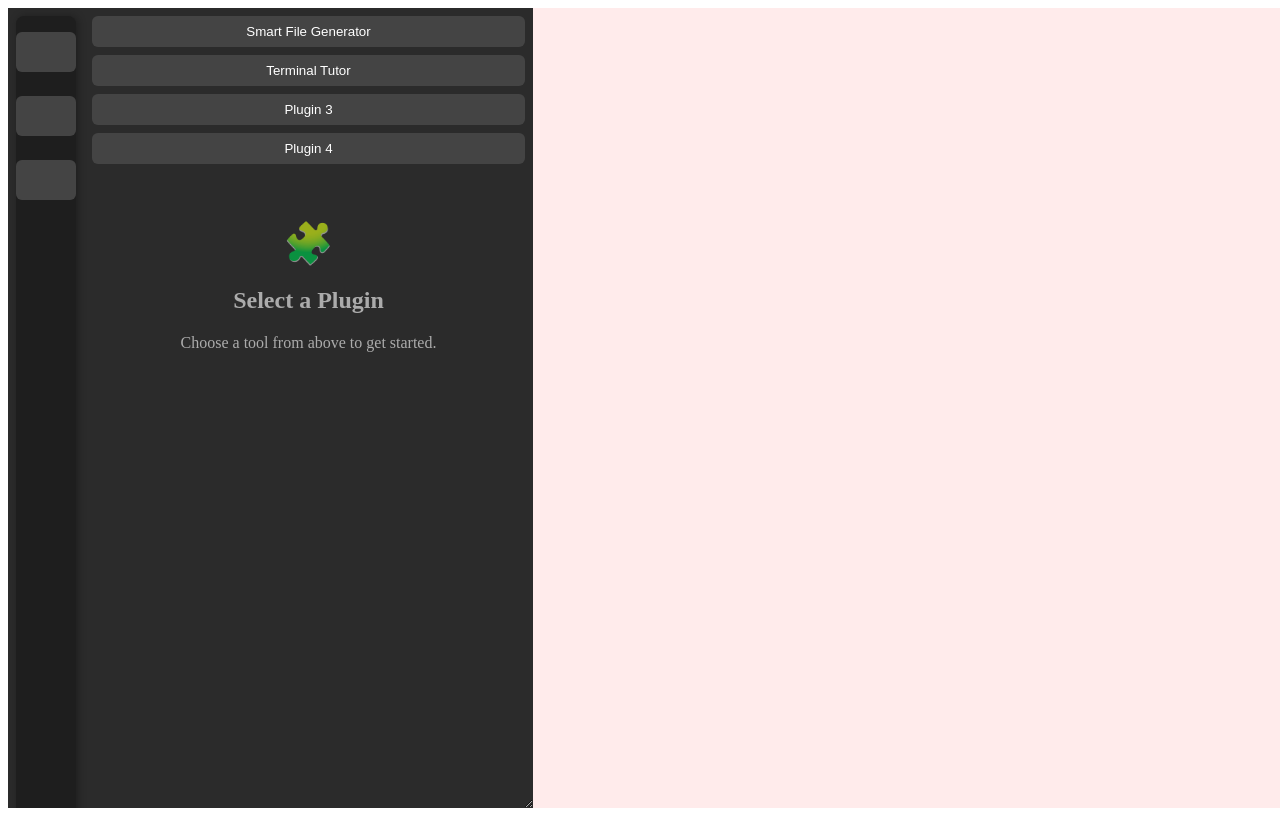
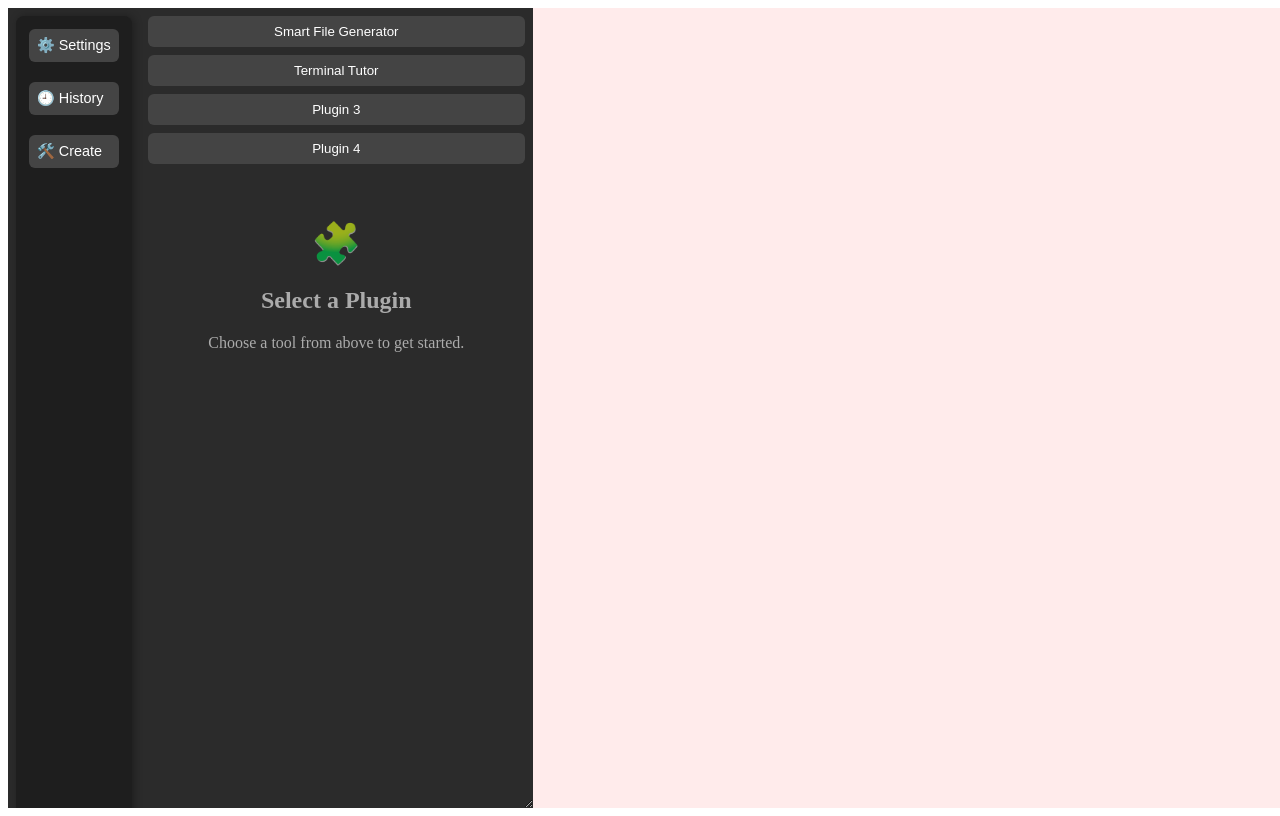
Before and after one commit to ochoafelix729/terminal-desktop, a React (Create React App) app in the folder frontend/: page /home in a window 1280 px wide. Built offline with nearby package versions, Linux system fonts and the light colour scheme.

Commit message:
created left navigation sidebar for Settings, History, and Create pages

```diff
--- a/frontend/src/App.js
+++ b/frontend/src/App.js
@@ -2,7 +2,9 @@ import { BrowserRouter as Router, Routes, Route } from "react-router-dom";
 import HomeLayout from "./layouts/HomeLayout";
 import SignUp from "./pages/SignUp";
 import SignIn from "./pages/SignIn";
-import Account from "./pages/Account";
+import Settings from "./pages/Settings";
+import History from "./pages/History";
+import Create from "./pages/Create";
 
 const App = () => {
   return (
@@ -12,7 +14,9 @@ const App = () => {
         <Route path="/signin" element={<SignIn />} />
         <Route path="/signup" element={<SignUp />} />
         <Route path="/home" element={<HomeLayout />} />
-        <Route path="/account" element={<Account />} />
+        <Route path="/settings" element={<Settings />} />
+        <Route path="/history" element={<History />} />
+        <Route path="/create" element={<Create />} />
       </Routes>
     </Router>
   );
--- a/frontend/src/components/LeftSideBar.css
+++ b/frontend/src/components/LeftSideBar.css
@@ -1,41 +1,51 @@
+/* Sidebar container that auto-adjusts its width if content overflows */
 .left-sidebar-nav {
-    width: 60px;
-    height: 100%;
-    display: flex;
-    flex-direction: column;
-    align-items: center;
-    background-color: #1e1e1e;
-    padding: 1rem 0;
-    border-radius: 8px;
-    box-shadow: 2px 0 8px rgba(0,0,0,0.3);
+    /* Minimum width is 60px but allow expansion based on content */
+    min-width: 60px;                          /* set the minimum width */
+    width: fit-content;                        /* allow width to expand based on content */
+    height: 100%;                              /* full height of the parent */
+    background-color: #1e1e1e;                 /* dark background for a professional look */
+    padding: 0.8rem;                             /* inner spacing to separate content from edges */
+    border-radius: 8px;                        /* rounded corners for a modern style */
+    box-shadow: 2px 0 8px rgba(0, 0, 0, 0.3);    /* subtle shadow for depth */
+    display: flex;                             /* use flex layout */
+    flex-direction: column;                    /* stack items vertically */
+    align-items: center;                       /* center items horizontally */
+    overflow: hidden;                          /* hide any overflow */
   }
 
-  /* Reset list styling */
+  /* Reset and style the sidebar list */
   .sidebar-icon-list {
-    list-style: none;
-    padding: 0;
-    margin: 0;
-    width: 100%;
+    list-style: none;                          /* remove default list styling */
+    padding: 0;                                /* remove inner padding */
+    margin: 0;                                 /* remove outer margin */
+    width: 100%;                               /* let the list take full container width */
   }
 
-  /* Each icon slot */
-  .sidebar-icon-item {
-    width: 100%;
-    margin-bottom: 1rem;
+  /* Style the icon button container (list item) */
+  .icon-button {
+    width: 100%;                               /* occupy full sidebar width */
+    margin-bottom: 0.75rem;                      /* space between buttons */
   }
 
-  /* Placeholder button for future icons */
-  .sidebar-icon-button {
-    width: 100%;
-    height: 40px;
-    background: none;
-    border: none;
-    cursor: pointer;
-    border-radius: 4px;
-    transition: background-color 0.2s ease;
+  /* Style the inner button element */
+  .icon-button button {
+    width: 100%;                               /* button takes full width of its container */
+    padding: 0.5rem;                           /* inner spacing for click area */
+    background-color: #444;                    /* base button background */
+    color: #fff;                               /* text color */
+    border: none;                              /* remove default border */
+    border-radius: 6px;                        /* rounded corners for modern look */
+    font-size: 0.9rem;                         /* legible font size */
+    text-align: left;                          /* align text to left for consistency */
+    cursor: pointer;                           /* pointer cursor on hover */
+    transition: background-color 0.3s ease;    /* smooth transition for hover state */
+    overflow: hidden;                          /* hide any overflowing text */
+    white-space: nowrap;                       /* prevent text from wrapping */
+    text-overflow: ellipsis;                   /* add ellipsis if text overflows */
   }
 
-  /* Hover feedback */
-  .sidebar-icon-button:hover {
-    background-color: rgba(255, 255, 255, 0.1);
+  /* Hover state for the button */
+  .icon-button button:hover {
+    background-color: #666;                    /* slightly lighter background on hover */
   }
--- a/frontend/src/components/LeftSideBar.js
+++ b/frontend/src/components/LeftSideBar.js
@@ -1,29 +1,41 @@
-import React from "react";
+import { React } from "react";
+import { useNavigate } from "react-router-dom";
 import "./LeftSideBar.css";
 
 
 const LeftSideBar = () => {
+
+    const navigate = useNavigate();
+
     return (
       <nav className="left-sidebar-nav">
         <ul className="sidebar-icon-list">
-          {/* Future icons will go here */}
-          <li className="sidebar-icon-item">
+          <li className="icon-button">
             <button
-              className="sidebar-icon-button"
-              aria-label="Icon placeholder"
-            />
+                onClick={() =>{
+                    navigate("/settings")
+                }}
+            >
+                ⚙️ Settings
+            </button>
           </li>
-          <li className="sidebar-icon-item">
+          <li className="icon-button">
             <button
-              className="sidebar-icon-button"
-              aria-label="Icon placeholder"
-            />
+                onClick={() =>{
+                    navigate("/history")
+                }}
+            >
+                🕘 History
+            </button>
           </li>
-          <li className="sidebar-icon-item">
+          <li className="icon-button">
             <button
-              className="sidebar-icon-button"
-              aria-label="Icon placeholder"
-            />
+                onClick={() =>{
+                    navigate("/create")
+                }}
+            >
+                🛠️ Create
+            </button>
           </li>
         </ul>
       </nav>
--- a/frontend/src/pages/Account.js
+++ /dev/null
@@ -1,11 +0,0 @@
-import TerminalUI from "../layouts/TerminalUI";
-
-const Account = () => {
-    return (
-        <div className="terminal-pane">
-            <TerminalUI />
-        </div>
-    );
-};
-
-export default Account;
--- /dev/null
+++ b/frontend/src/pages/Create.js
@@ -0,0 +1,7 @@
+const Create = () => {
+    return (
+        <></>
+    );
+};
+
+export default Create;
--- /dev/null
+++ b/frontend/src/pages/History.js
@@ -0,0 +1,7 @@
+const History = () => {
+    return (
+        <></>
+    );
+};
+
+export default History;
--- /dev/null
+++ b/frontend/src/pages/Settings.js
@@ -0,0 +1,9 @@
+import TerminalUI from "../layouts/TerminalUI";
+
+const Settings = () => {
+    return (
+        <></>
+    );
+};
+
+export default Settings;
```
